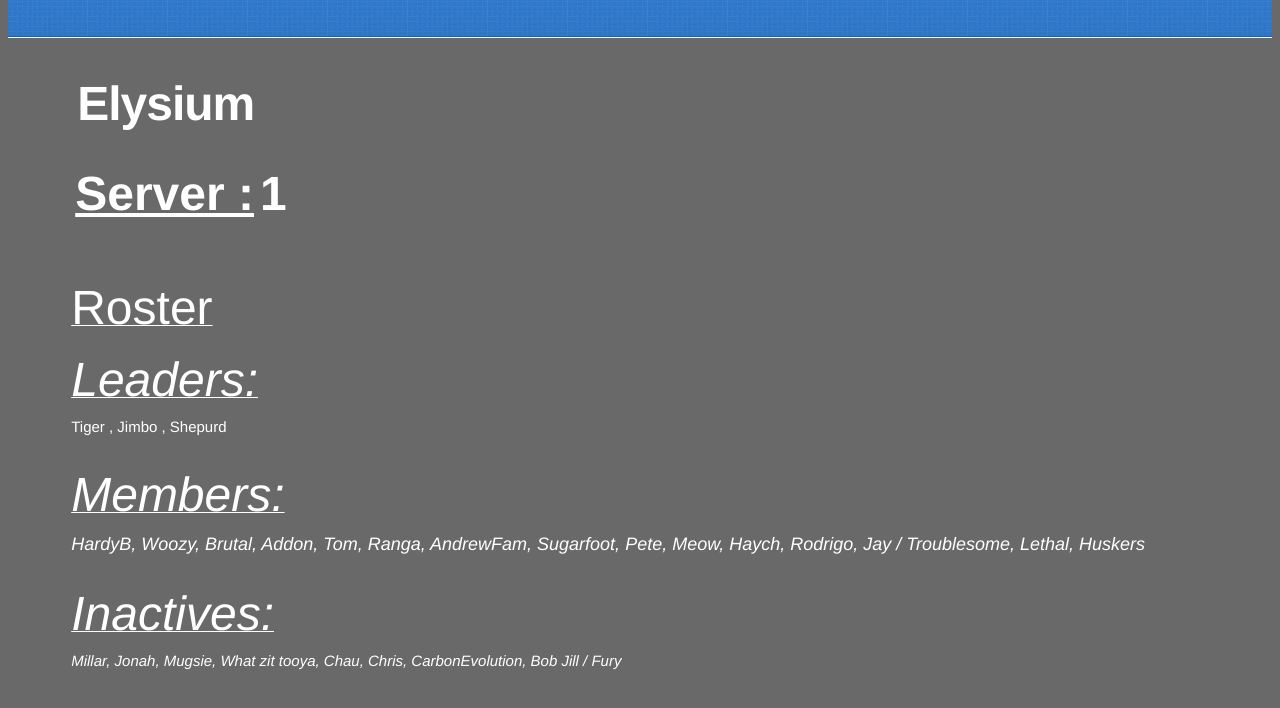
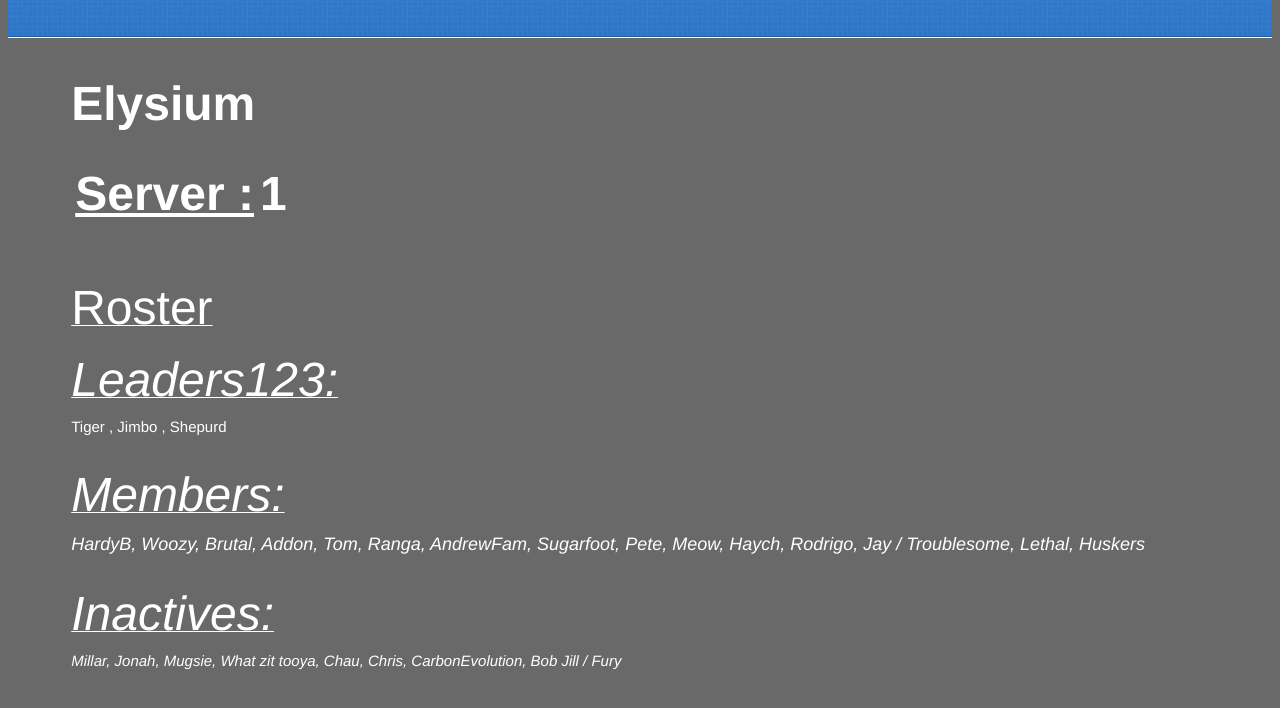
Before and after one commit to DerekR0123/Rossfitness.github.io, a Jekyll site: the page index.html, which Jekyll copies as it is, in a window 1280 px wide, cut to the strip 225-952 px from the top of the page. Shown: the top 708 px of the strip. Built offline with Jekyll 4.4.1, drawn with Linux system fonts in a browser that asks for light colours.

Commit message:
Update index.html

```diff
--- a/index.html
+++ b/index.html
@@ -28,14 +28,14 @@
     <div id="content-wrapper">
       <div class="inner clearfix">
         <section id="main-content">
-<a id="designer-templates" class="anchor" href="#designer-templates" aria-hidden="true><span aria-hidden="true" class="octicon octicon-link"></span></a><h1><FONT size= "28" COLOR= "#FFFFFF"><strong>Elysium</h1></strong></font>
+<a id="designer-templates" class="anchor" href="#designer-templates" aria-hidden="true><span aria-hidden="true" class="octicon octicon-link"></span></a><FONT size= "22" COLOR= "#FFFFFF"><strong>Elysium</strong></font>
 
 <h2><p><FONT size="15" COLOR= "FFFFFF"><u>Server :</u></font>        <strong><font size="23" color= "FFFFFF">1</strong></font></p></h2><br>
 
 <a id="designer-templates" class="anchor" href="#designer-templates" aria-hidden="true"><span aria-hidden="true" class="octicon octicon-link"></span></a>
 <u><FONT size="10" COLOR="FFFFFF">Roster</FONT></u>
 
-<p><u><FONT size="7" COLOR="FFFFFF"><em>Leaders:</em></u></FONT><br>Tiger , Jimbo , Shepurd<br></em></p>
+<p><u><FONT size="7" COLOR="FFFFFF"><em>Leaders123:</em></u></FONT><br>Tiger , Jimbo , Shepurd<br></em></p>
 <p><u><FONT size="7" COLOR="FFFFFF"><em>Members:</em></FONT></u></h4><br>
 <em><FONT size="4" COLOR="FFFFFF">HardyB, Woozy, Brutal, Addon, Tom, Ranga, AndrewFam, Sugarfoot, Pete, Meow,
 Haych, Rodrigo, Jay / Troublesome, Lethal, Huskers<br></em></FONT></p>
```
